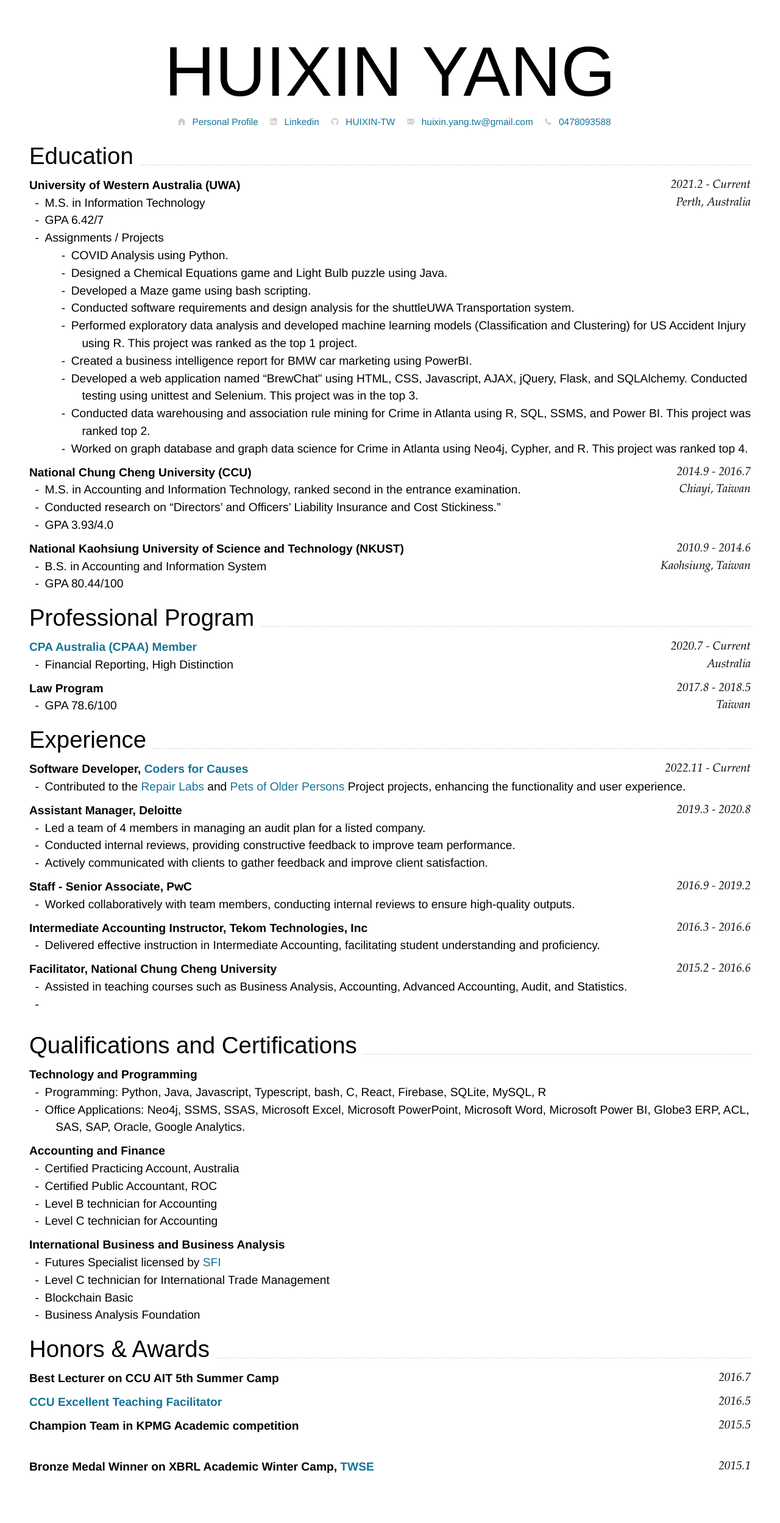
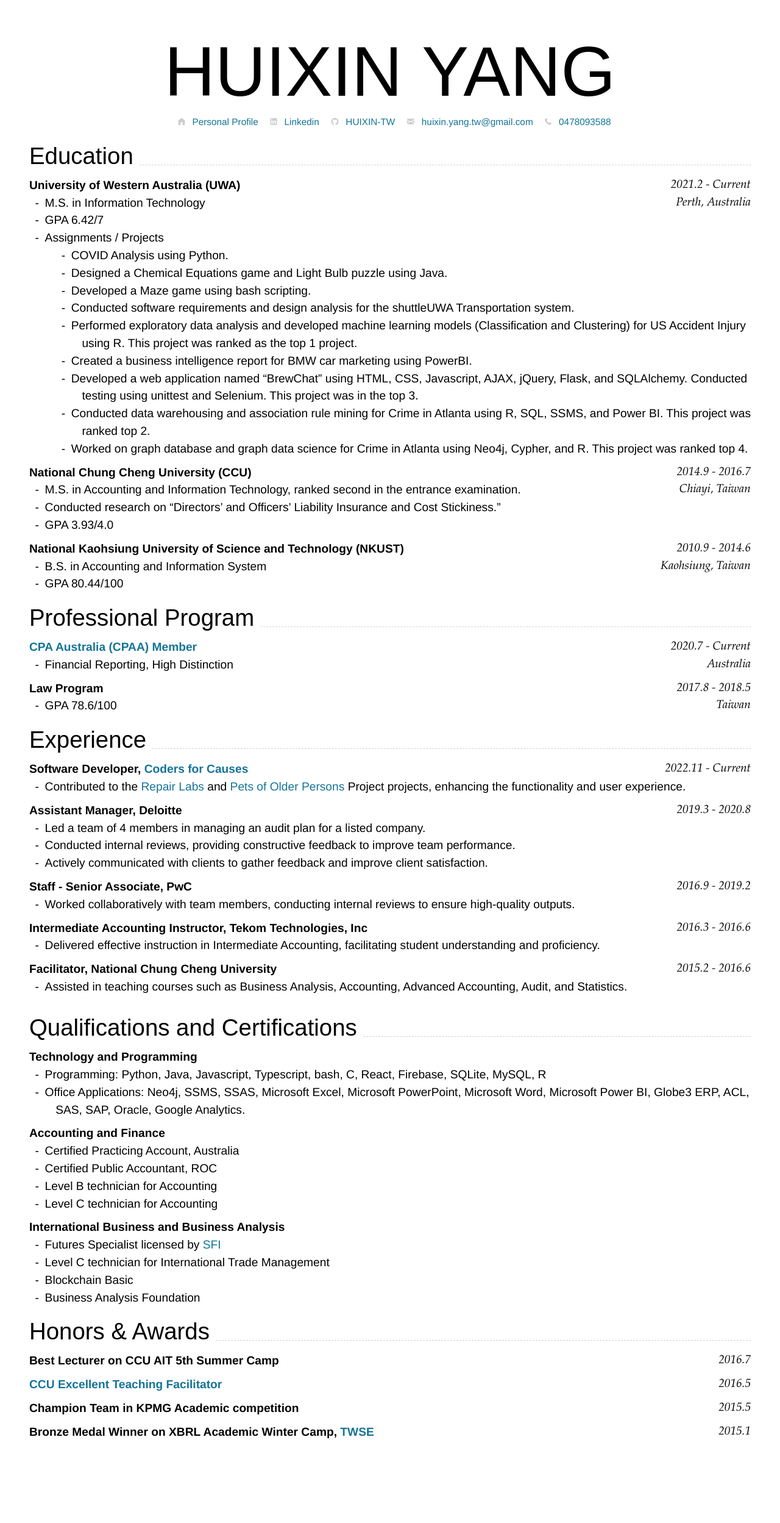
Before and after one commit to HUIXIN-TW/Resume, a Jekyll site: the page built from index.md, in a window 1280 px wide. Shown: the whole page at 61% size. Built offline with Jekyll 4.4.1, drawn with Linux system fonts in a browser that asks for light colours; nearby versions of some CDN libraries; after the commit the page ends 2410 px from its top, so only the background shows below that.

Commit message:
update resume

```diff
--- a/index.md
+++ b/index.md
@@ -179,7 +179,6 @@ Statistics `2015.2 - 2015.6`<br>
 - Assisted professors and gave students instructions
 <br>
 -->
--
 
 ---
 
@@ -223,12 +222,10 @@ Before I graduated, the Accounting students’ Guild invited me as a lecturer fo
 ### **Champion Team in KPMG Academic competition** `2015.5`
 
 <!-- KPMG International Limited (or simply KPMG) is a multinational professional services network, and one of the Big Four accounting organizations. Every June, they hold a KPMG academic competition at my university to reward those who have professional and practical knowledge. All candidates must answer the questions about intermediate accounting in a limited time. In the end, my team won the championship. It was thrill experience; I was glad that we showed teamwork and professionalism. -->
-<br>
 
 ### **Bronze Medal Winner on XBRL Academic Winter Camp, [TWSE](https://www.twse.com.tw/en/)** `2015.1`
 
 <!-- XBRL (eXtensible Business Reporting Language) was the latest idea of a global framework for exchanging business information in Taiwan at that time. Hence, my classmates and I enrolled in the XBRL camp held by Taiwan Stock Exchange from January 19, 2015, to January 22, 2015. It was an intensive program. All candidates must take two and a half days of classes regarding XBRL, then take part in a competition in the afternoon of the third day. Luckily, we won third place! -->
-<br>
 
 <!-- ### Footer
 Last updated: Feb 2023 -->
```
